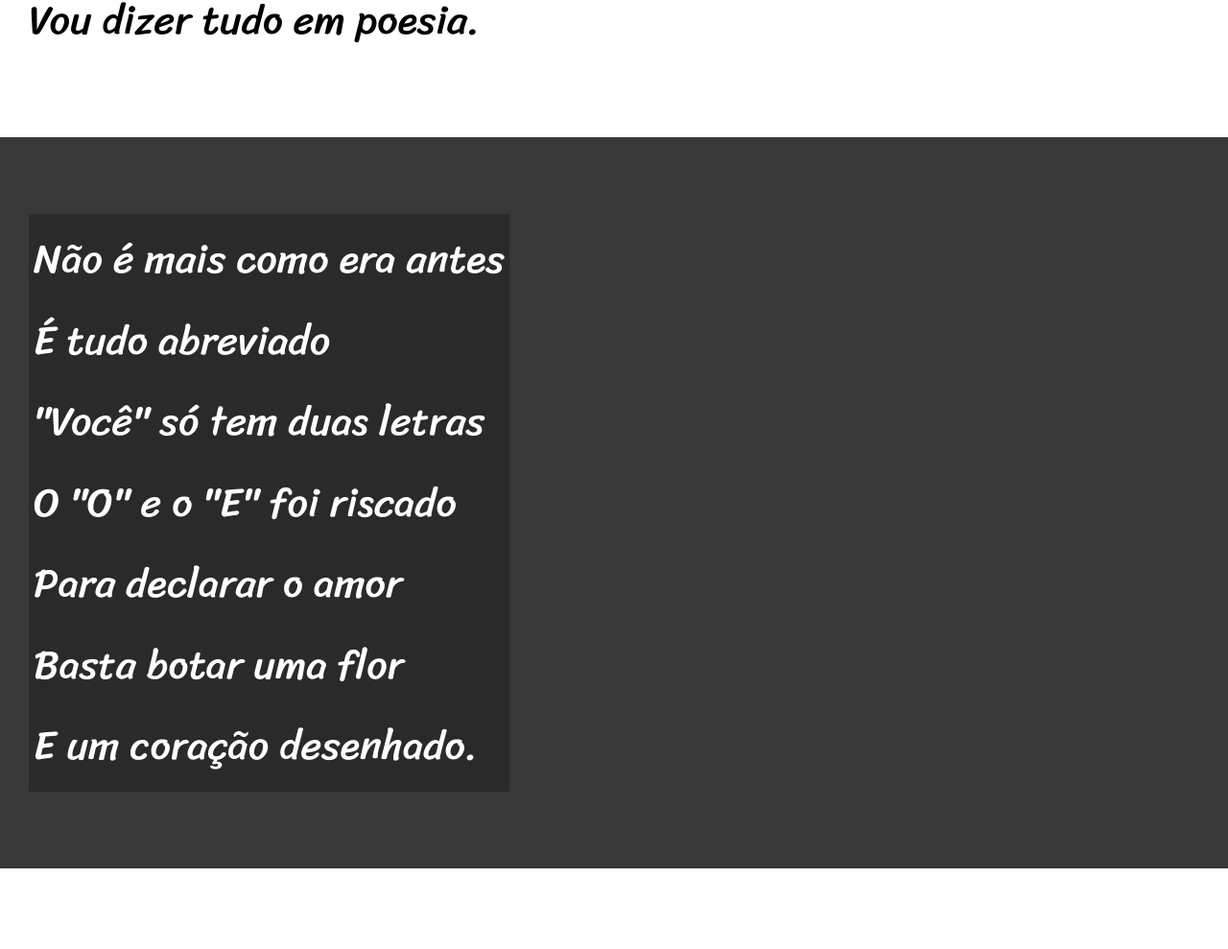
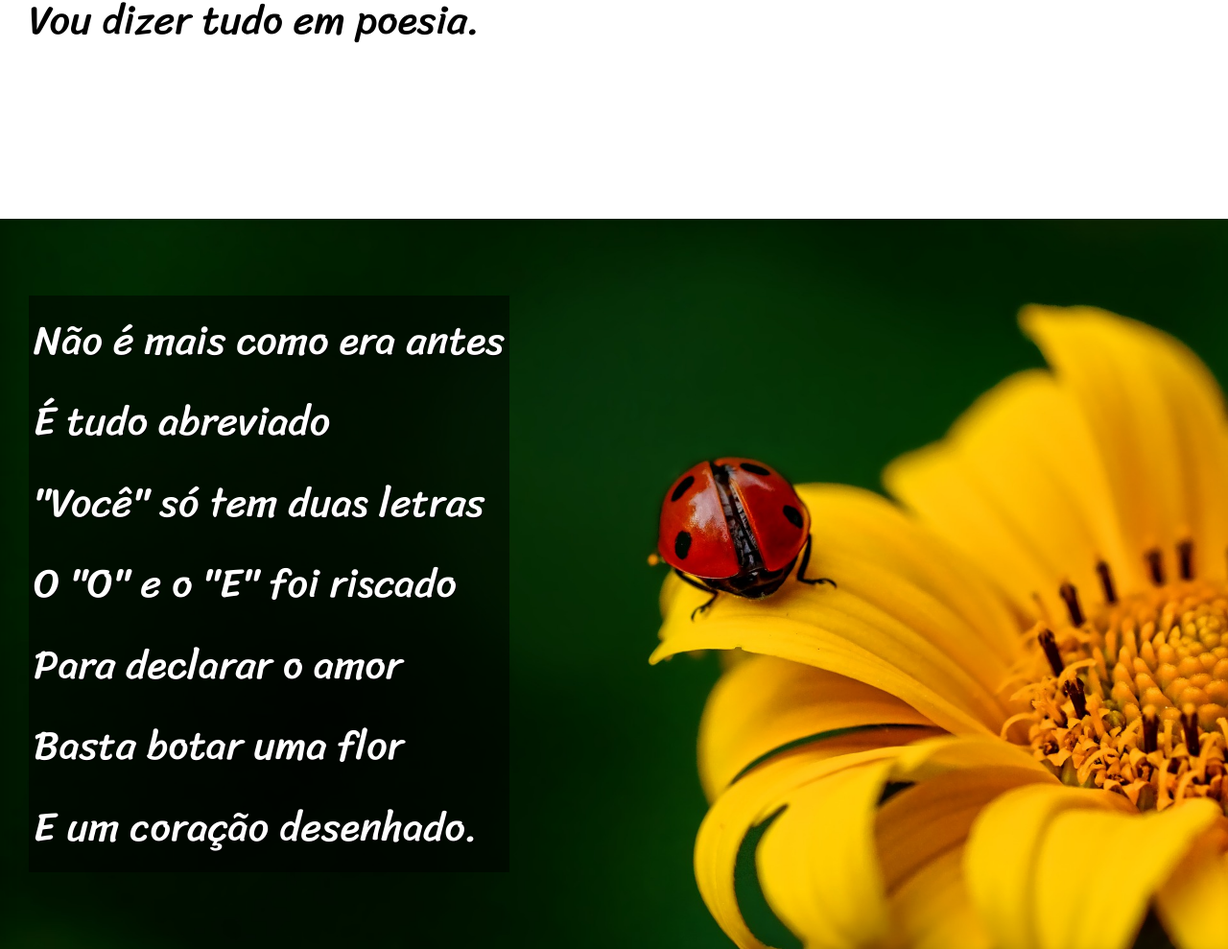
Before and after one commit to PabloPBS/html5-css3, a plain HTML site: page Desafios/d012/index.html in a window 1280 px wide. Shown: the part 866-1855 px from the top of the page at 96% size. Drawn offline with Linux system fonts and the light colour scheme.

Commit message:
Desafio 12 concluido

```diff
--- a/Desafios/d012/estilo/style.css
+++ b/Desafios/d012/estilo/style.css
@@ -55,6 +55,10 @@ section {
     font-size: 3.3vw;
 }
 
+section>p {
+    padding-bottom: 2em;
+}
+
 section.normal {
     background-color: white;
     color: black;
@@ -63,12 +67,25 @@ section.normal {
 section.imagem {
     background-color: rgb(56, 56, 56);
     color: white;
+    box-shadow: inset 6px 6px 13px 0px rgba(0, 0, 0, 0.137);
+    background-size: cover;
+    background-attachment: fixed;
 }
 
 section.imagem>p {
-    background-color: rgba(0, 0, 0, 0.253);
+    background-color: rgba(0, 0, 0, 0.5);
     padding: 5px;
     display: inline-block;
+    text-shadow: 1px 1px 0px black;
+}
+
+section#img01 {
+    background-image: url(../imagens/background001.jpg);
+    background-position: right center;
+}
+
+section#img02 {
+    background-image: url(../imagens/background002.jpg);
 }
 
 footer {
--- a/Desafios/d012/index.html
+++ b/Desafios/d012/index.html
@@ -26,7 +26,7 @@
     </section>
 
 
-    <section class="imagem">
+    <section class="imagem" id="img01">
         <p>
             Não é mais como era antes<br>
             É tudo abreviado<br>
@@ -62,7 +62,7 @@
     </section>
 
 
-    <section class="imagem">
+    <section class="imagem" id="img02">
         <p>
             Tenho saudade das cartas<br>
             Escritas com a própria mão<br>
```
